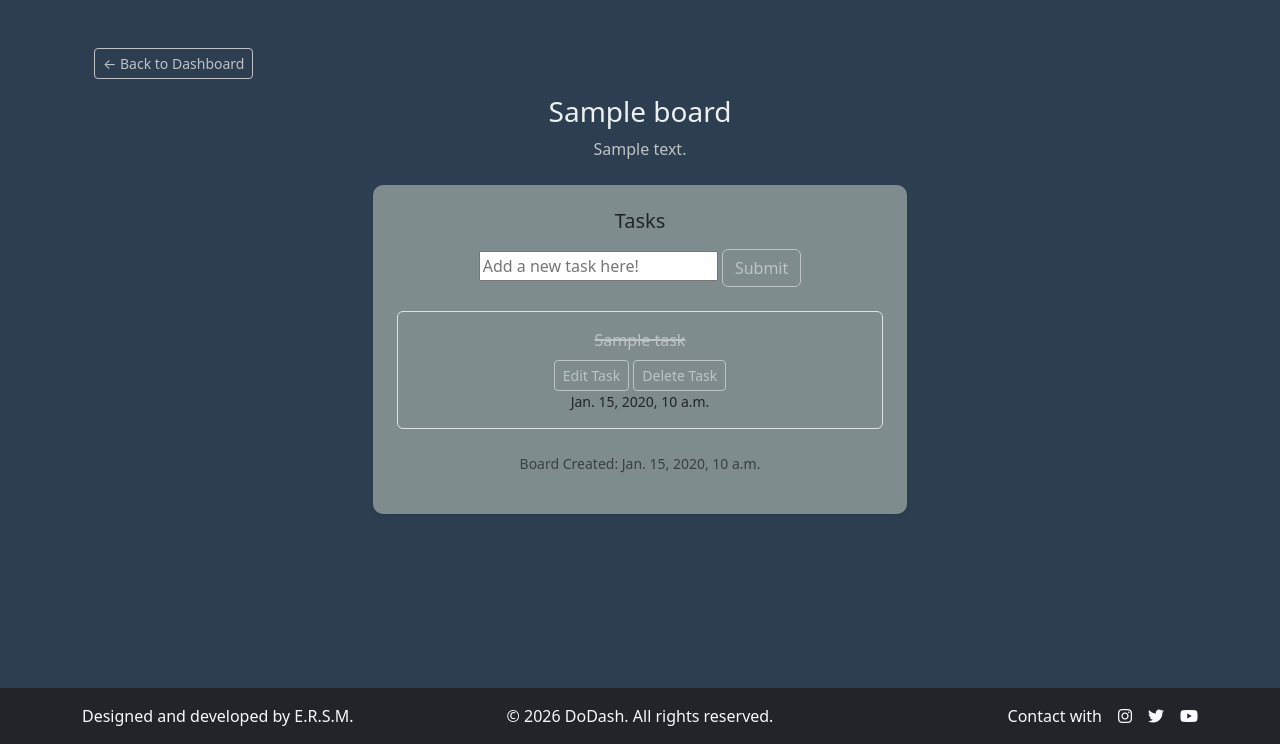
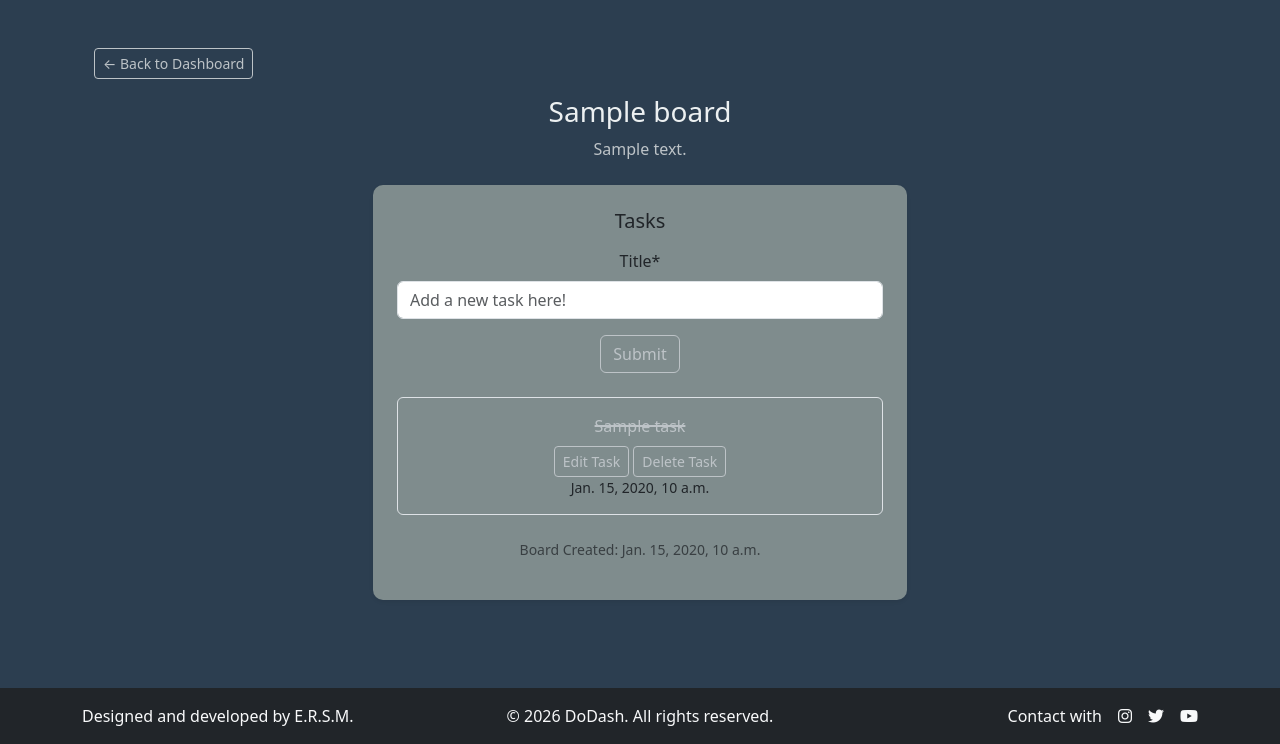
Before and after one commit to Enrique2007s/django-todo-app, a Django app: a page that uses dashboard/templates/dashboard/tasks.html in a window 1280 px wide. Shown: the part 56-800 px from the top of the page. Run offline with Django 4.2, Linux system fonts and the light colour scheme; a user stored in the database is signed in; tables that the repository leaves empty hold one stand-in row (values such as "Sample post"); some libraries are stand-ins or nearby versions; some web fonts are replaced.

Commit message:
add crispyforms to tasks.html and corresponding css

```diff
--- a/dashboard/templates/dashboard/tasks.html
+++ b/dashboard/templates/dashboard/tasks.html
@@ -1,4 +1,5 @@
 {% extends 'base.html' %}
+{% load crispy_forms_tags %}
 
 {% block content %}
 <div class="container py-4">
@@ -17,7 +18,7 @@
                         {% if user.is_authenticated %}
                         <form method="POST" action="{% url 'tasks' board.slug %}">
                             {% csrf_token %}
-                            {{ form.title }}
+                            {{ form.title|as_crispy_field }}
                             <input class="btn" type="submit" name="Create Task">
                         </form>
                         {% else %}
--- a/static/css/style.css
+++ b/static/css/style.css
@@ -4,6 +4,10 @@ body {
 
 main {
     background-color: #2c3e50;
+}
+
+#div_id_is_completed {
+    text-align: left !important;
 }
 
 .card {
```
